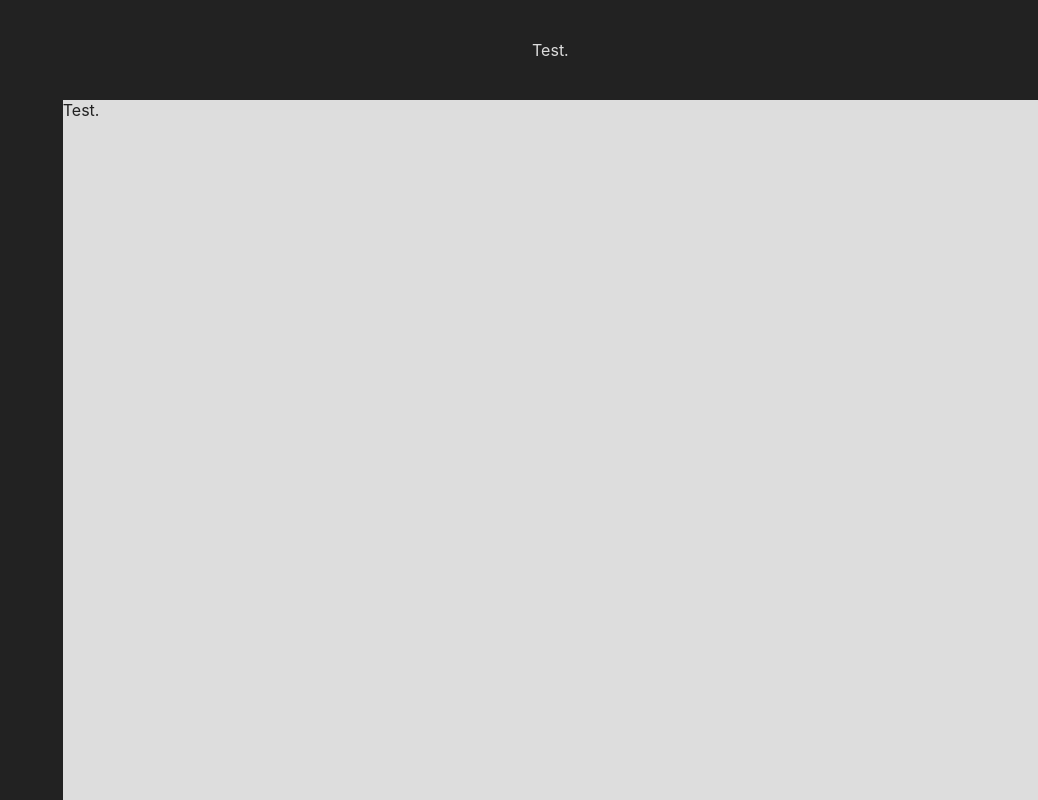
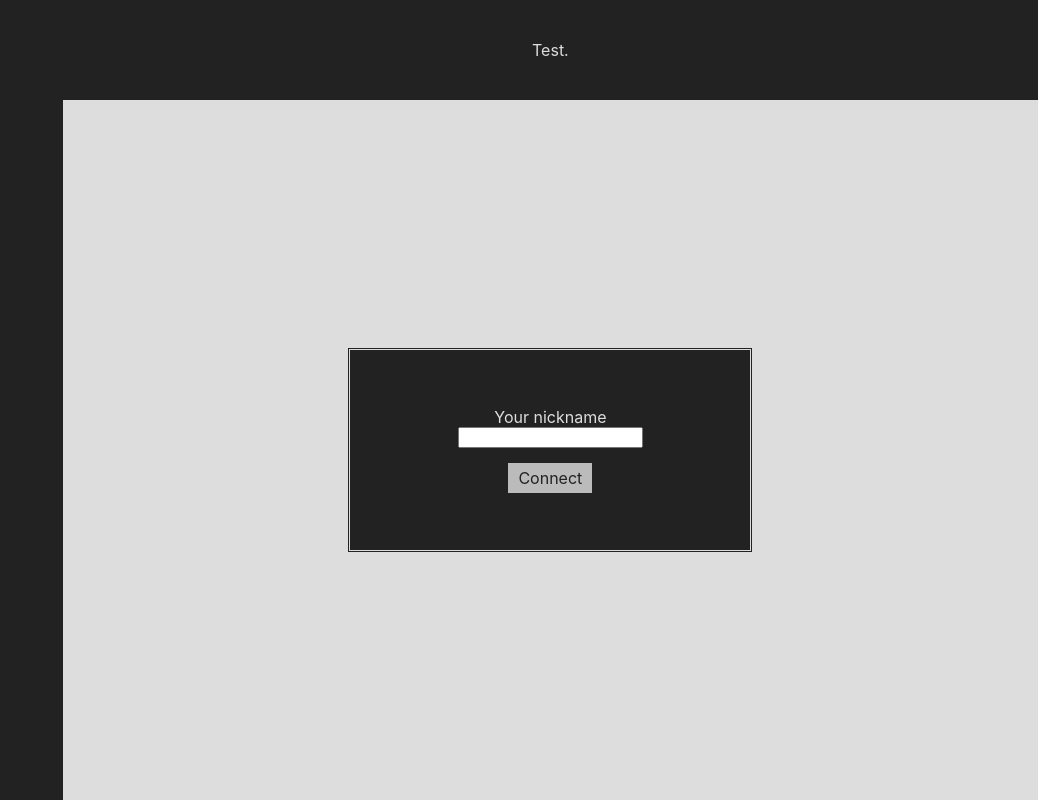
Before and after one commit to Arcyvilk/interview-messenger-app, a React (Create React App) app: page / in a window 1280 px wide. Shown: the whole page, without its empty margins (242-1280 px from the left). Built offline with nearby package versions, Linux system fonts and the light colour scheme.

Commit message:
:construction: login functionality

```diff
--- a/src/components/App.js
+++ b/src/components/App.js
@@ -3,6 +3,7 @@ import styled from 'styled-components';
 import Content from './Content';
 import Header from './Header';
 import Sidebar from './Sidebar';
+import Login from './pages/Login';
 import './App.css';
 
 const MainWrapper = styled.div`
@@ -25,7 +26,9 @@ const App = () => {
       <Sidebar />
       <ContentWrapper>
         <Header>Test.</Header>
-        <Content>Test.</Content>
+        <Content>
+          <Login />
+        </Content>
       </ContentWrapper>
     </MainWrapper>
   );
--- a/src/components/Content/Content.js
+++ b/src/components/Content/Content.js
@@ -3,6 +3,8 @@ import { defaultTheme } from '../../shared/theme';
 
 const Content = styled.div`
   display: flex;
+  justify-content: center;
+  align-items: center;
   width: 100%;
   height: 100%;
   background-color: ${ defaultTheme.secondary };
--- /dev/null
+++ b/src/components/pages/Conversation/index.js
@@ -0,0 +1,3 @@
+import Conversation from './Conversation';
+
+export default Conversation;
--- /dev/null
+++ b/src/components/pages/Login/Login.js
@@ -0,0 +1,61 @@
+import React from 'react';
+import styled from 'styled-components';
+import { defaultTheme } from '../../../shared/theme';
+
+const StyledLogin = styled.form`
+    display: flex;
+    flex-direction: column;
+    justify-content: center;
+    align-items: center;
+    width: 400px;
+    height: 200px;
+    background-color: ${ defaultTheme.primary };
+    color: ${ defaultTheme.secondary };
+    border: 3px double ${ defaultTheme.secondary };
+`;
+
+const StyledButton = styled.div`
+    display: flex;
+    flex-direction: column;
+    justify-content: center;
+    align-items: center;
+    background-color: ${ defaultTheme.tertiary };
+    color: ${ defaultTheme.primary };
+    box-sizing: border-box;
+    padding: 5px 10px;
+    margin-top: 15px;
+    cursor: pointer;
+
+    &:hover {
+        background-color: ${ defaultTheme.secondary };
+    }
+`;
+
+class Login extends React.Component {
+    constructor() {
+        super();
+        this.state = {
+            nickname: null
+        };
+    }
+
+    setNickname = () => {
+        if (!this.nickname.value) {
+            alert('Please provide nickname.');
+            return;
+        }
+        this.setState({ nickname: this.nickname.value });
+    }
+
+    render() {
+        return (
+            <StyledLogin>
+                <label for='textbox_nickname'>Your nickname</label>
+                <input type='text' name='textbox_nickname' ref={ input => this.nickname = input }></input>
+                <StyledButton onClick={ this.setNickname }>Connect</StyledButton>
+            </StyledLogin>
+        )
+    }
+}
+
+export default Login;
--- /dev/null
+++ b/src/components/pages/Login/index.js
@@ -0,0 +1,3 @@
+import Login from './Login';
+
+export default Login;
--- a/src/shared/theme.js
+++ b/src/shared/theme.js
@@ -1,4 +1,5 @@
 export const defaultTheme = {
     primary: '#222',
     secondary: '#ddd',
+    tertiary: '#bbb',
 };
```
Also changed, not shown: src/components/pages/Conversation/Conversation.js (added, +18 -0 lines).
